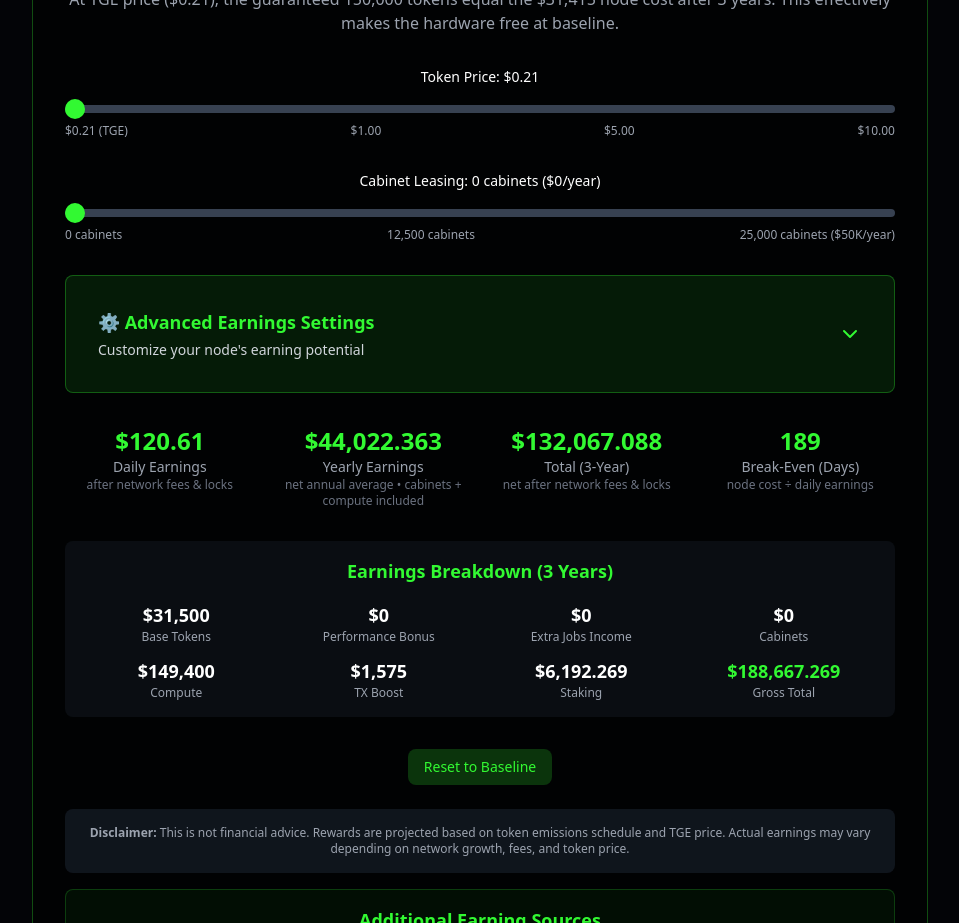
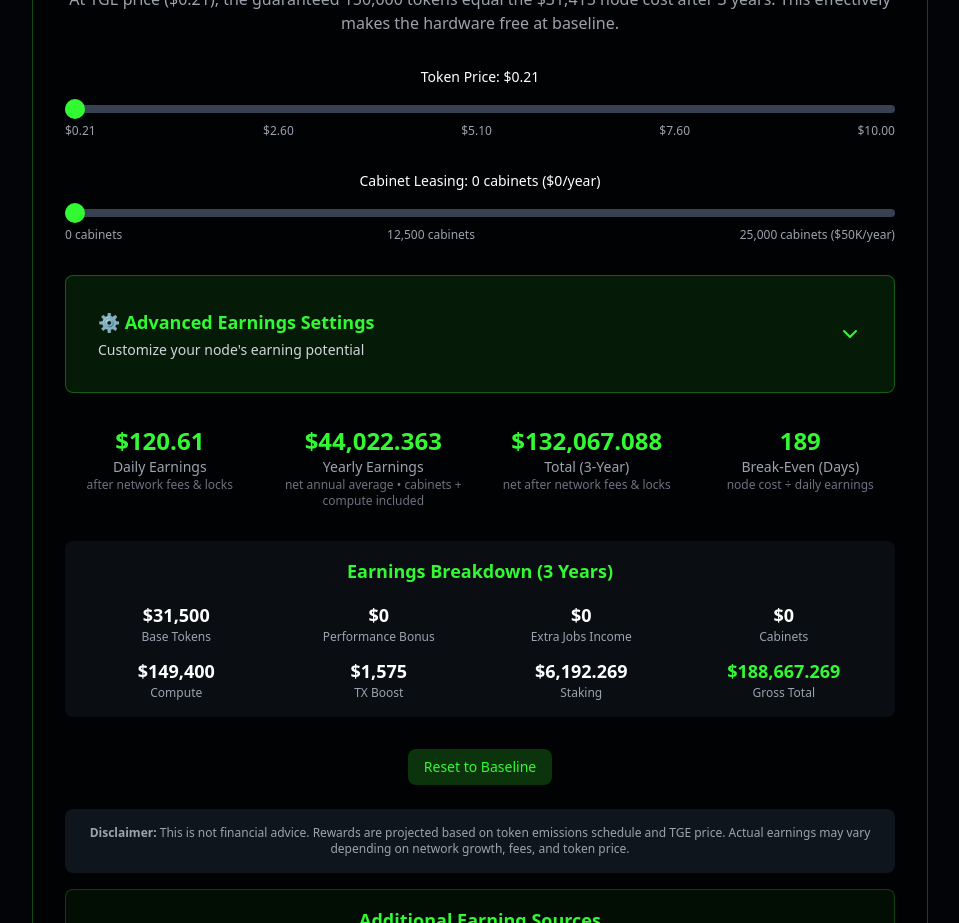
Before and after one commit to opsvoice/pai3-powernode, a React (Vite) app: page / in a window 1280 px wide. Shown: the part 1920-2843 px from the top of the page, without its empty margins (160-1119 px from the left). Built offline with nearby package versions, Linux system fonts and the light colour scheme.

Commit message:
Updated PowerNodePage.tsx

```diff
--- a/src/components/PowerNodePage.tsx
+++ b/src/components/PowerNodePage.tsx
@@ -342,9 +342,10 @@ const PowerNodePage = () => {
                   className="w-full h-2 bg-gray-700 rounded-lg appearance-none cursor-pointer"
                 />
                 <div className="flex justify-between text-xs text-gray-400 mt-1">
-                  <span>$0.21 (TGE)</span>
-                  <span>$1.00</span>
-                  <span>$5.00</span>
+                  <span>$0.21</span>
+                  <span>$2.60</span>
+                  <span>$5.10</span>
+                  <span>$7.60</span>
                   <span>$10.00</span>
                 </div>
               </div>
```
